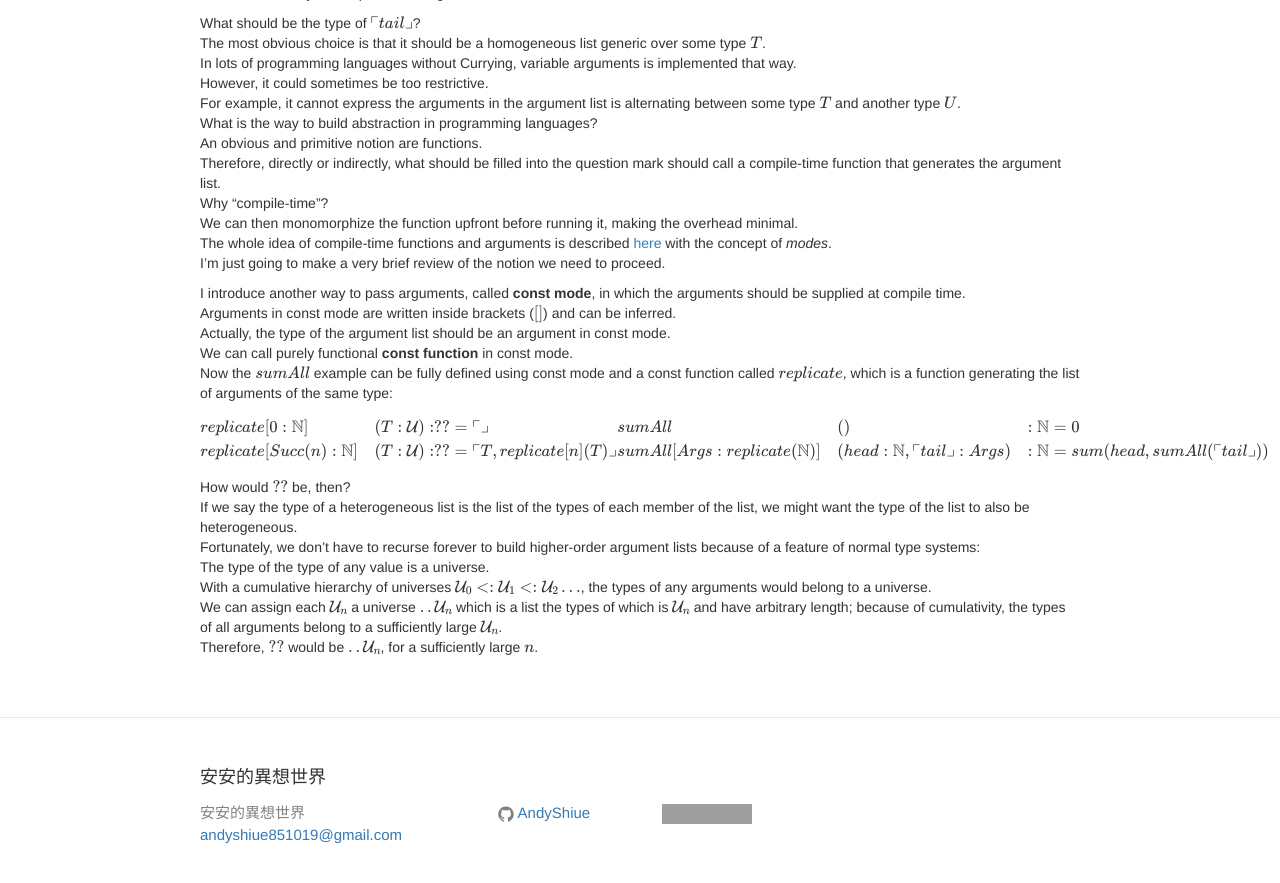
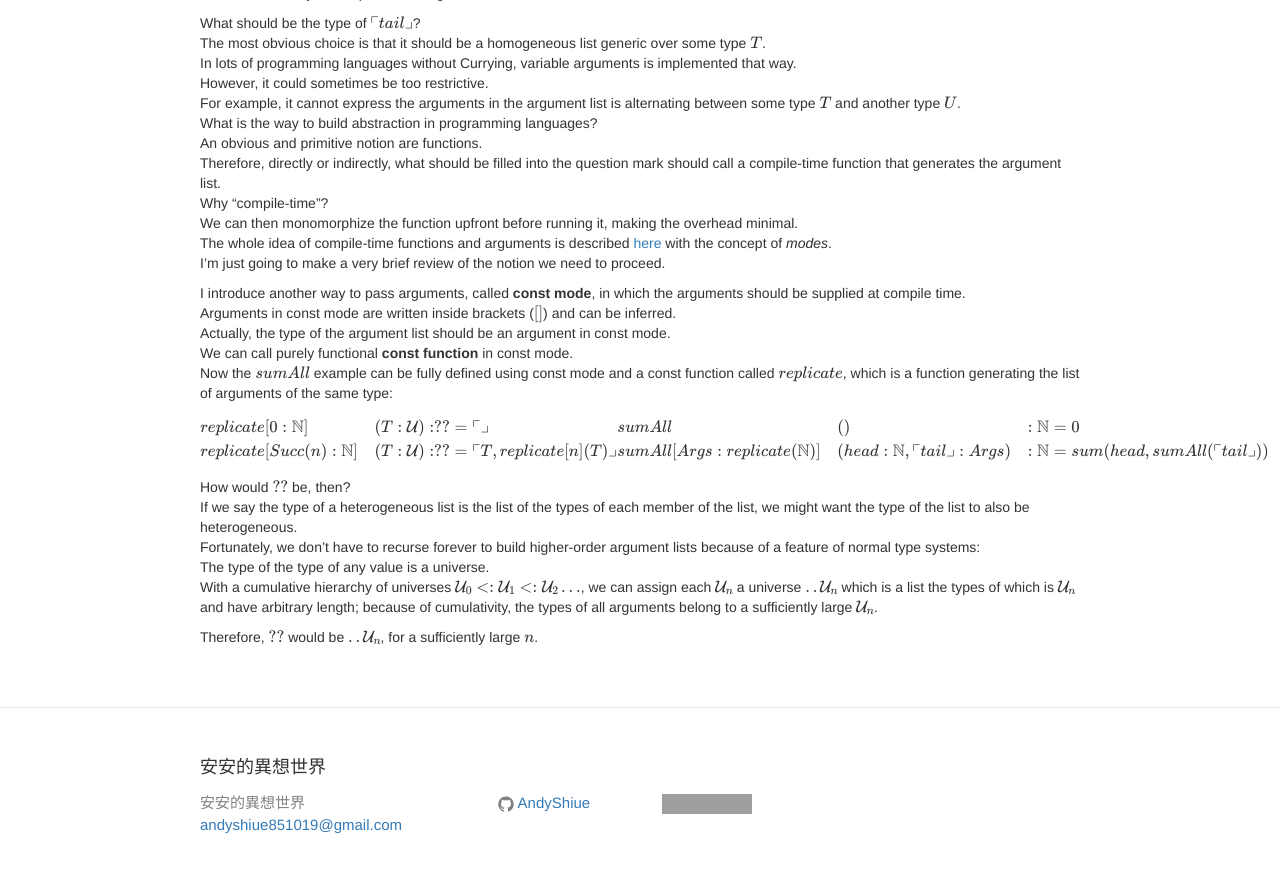
Before and after one commit to AndyShiue/AndyShiue.github.io, a Jekyll site: the page built from _posts/Ende/2016-10-11-hierarchies.md, in a window 1280 px wide and 900 px high, scrolled down 1170 px. Shown: the top 883 px of the window. Built offline with Jekyll 4.4.1, drawn with Linux system fonts in a browser that asks for light colours; formulas are drawn with MathJax 3; comment, search, counter and statistics services are not loaded; grey boxes are pictures that could not be loaded.

Commit message:
Update article.

```diff
--- a/_posts/Ende/2016-10-11-hierarchies.md
+++ b/_posts/Ende/2016-10-11-hierarchies.md
@@ -82,6 +82,6 @@ How would \\(??\\) be, then?
 If we say the type of a heterogeneous list is the list of the types of each member of the list, we might want the type of the list to also be heterogeneous.
 Fortunately, we don't have to recurse forever to build higher-order argument lists because of a feature of normal type systems:
 The type of the type of any value is a universe.
-With a cumulative hierarchy of universes \\(\mathcal{U}_0 <: \mathcal{U}_1 <: \mathcal{U}_2 ...\\), the types of any arguments would belong to a universe.
-We can assign each \\(\mathcal{U}_n\\) a universe \\(..\mathcal{U}_n\\) which is a list the types of which is \\(\mathcal{U}_n\\) and have arbitrary length; because of cumulativity, the types of all arguments belong to a sufficiently large \\(\mathcal{U}_n\\).
+With a cumulative hierarchy of universes \\(\mathcal{U}_0 <: \mathcal{U}_1 <: \mathcal{U}_2 ...\\), we can assign each \\(\mathcal{U}_n\\) a universe \\(..\mathcal{U}_n\\) which is a list the types of which is \\(\mathcal{U}_n\\) and have arbitrary length; because of cumulativity, the types of all arguments belong to a sufficiently large \\(\mathcal{U}_n\\).
+
 Therefore, \\(??\\) would be \\(..\mathcal{U}_n\\), for a sufficiently large \\(n\\).
```
